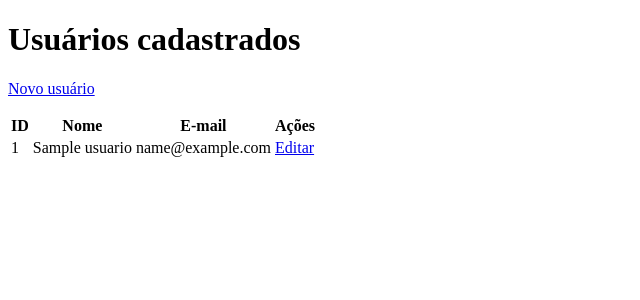
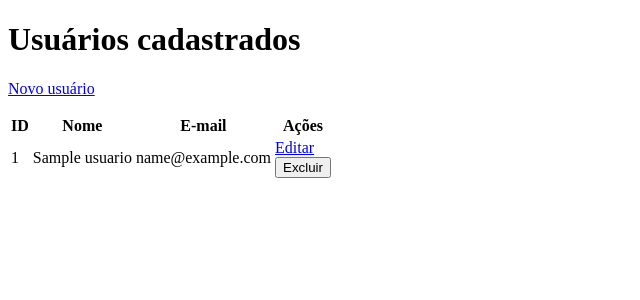
Before and after one commit to Igor-menon/helpdesk-sistema_BD, a Spring Boot app: page /usuarios in a window 1280 px wide. Shown: the top 300 px of the page, without its empty margins (0-640 px from the left). Run offline with Spring Boot 4, Linux system fonts and the light colour scheme; tables that the repository leaves empty hold one stand-in row (values such as "Sample post").

Commit message:
Adiciona exclusao de usuarios com confirmacao

```diff
--- a/src/main/java/br/com/helpdesk/controller/UsuarioController.java
+++ b/src/main/java/br/com/helpdesk/controller/UsuarioController.java
@@ -104,6 +104,23 @@ public class UsuarioController {
         return "redirect:/usuarios";
     }
 
+    @PostMapping("/usuarios/{id}/excluir")
+    public String excluir(@PathVariable("id") Long id,
+            RedirectAttributes redirectAttributes) {
+        Usuario usuario = buscarUsuario(id);
+
+        try {
+            usuarioRepository.delete(usuario);
+        } catch (DataIntegrityViolationException ex) {
+            redirectAttributes.addFlashAttribute("mensagem",
+                    "Não foi possível excluir este usuário porque ele está vinculado a outro registro.");
+            return "redirect:/usuarios";
+        }
+
+        redirectAttributes.addFlashAttribute("mensagem", "Usuário excluído com sucesso.");
+        return "redirect:/usuarios";
+    }
+
     private Usuario buscarUsuario(Long id) {
         return usuarioRepository.findById(id)
                 .orElseThrow(() -> new ResponseStatusException(
@@ -111,13 +128,8 @@ public class UsuarioController {
     }
 
     public record CadastroUsuario(
-            @NotBlank(message = "Informe o nome.")
-            @Size(max = 120, message = "O nome deve ter até 120 caracteres.")
-            String nome,
+            @NotBlank(message = "Informe o nome.") @Size(max = 120, message = "O nome deve ter até 120 caracteres.") String nome,
 
-            @NotBlank(message = "Informe o e-mail.")
-            @Email(message = "Informe um e-mail válido.")
-            @Size(max = 254, message = "O e-mail deve ter até 254 caracteres.")
-            String email) {
+            @NotBlank(message = "Informe o e-mail.") @Email(message = "Informe um e-mail válido.") @Size(max = 254, message = "O e-mail deve ter até 254 caracteres.") String email) {
     }
 }
--- a/src/main/resources/templates/usuarios/lista.html
+++ b/src/main/resources/templates/usuarios/lista.html
@@ -1,9 +1,11 @@
 <!DOCTYPE html>
 <html lang="pt-BR" xmlns:th="http://www.thymeleaf.org">
+
 <head>
     <meta charset="UTF-8">
     <title>Usuários | HelpDesk</title>
 </head>
+
 <body>
     <h1>Usuários cadastrados</h1>
     <p th:if="${mensagem}" th:text="${mensagem}" role="status"></p>
@@ -27,9 +29,15 @@
                 <td th:text="${usuario.email}"></td>
                 <td>
                     <a th:href="@{/usuarios/{id}/editar(id=${usuario.id})}">Editar</a>
+
+                    <form method="post" th:action="@{/usuarios/{id}/excluir(id=${usuario.id})}"
+                        onsubmit="return confirm('Excluir este usuário?');">
+                        <button type="submit">Excluir</button>
+                    </form>
                 </td>
             </tr>
         </tbody>
     </table>
 </body>
+
 </html>
```
